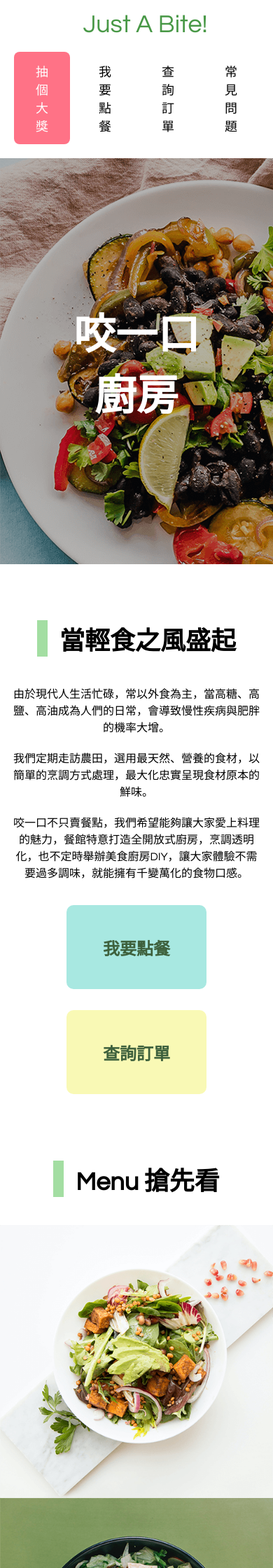
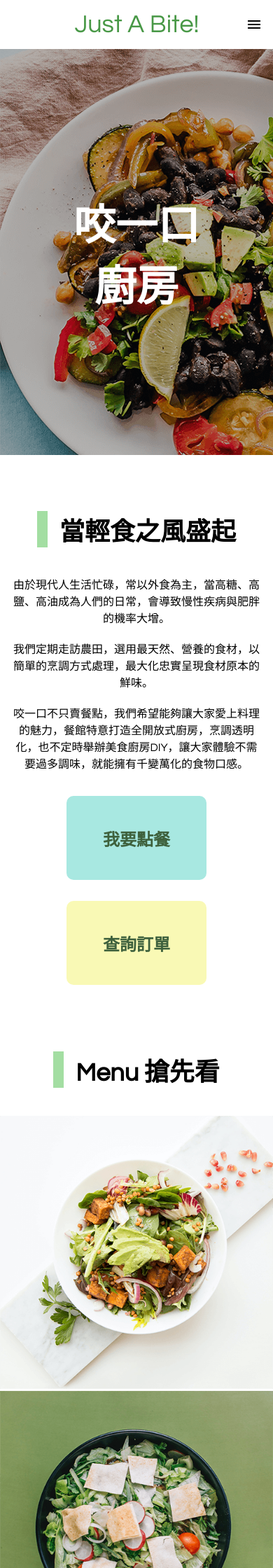
Before and after one commit to Lidemy/mentor-program-5th-rockyooooooo, a PHP site: page / in a window 390 px wide. Shown: the top 2240 px of the page at 70% size. Run offline with PHP 8.4, Linux system fonts and the light colour scheme.

Commit message:
week6-hw1 added hamburger menu and some transitions, hw2 added background color on body

```diff
--- a/homeworks/week6/hw1/index.html
+++ b/homeworks/week6/hw1/index.html
@@ -6,17 +6,19 @@
   <meta name="viewport" content="width=device-width, initial-scale=1.0">
   <title>Just a bite!</title>
   <link rel="stylesheet" href="./style.css">
+  <link href="https://fonts.googleapis.com/icon?family=Material+Icons+Outlined" rel="stylesheet">
 </head>
 <body>
   <header>
     <div class="container">
-      <div class="logo">Just A Bite!</div>
+      <div class="logo"><a href="#">Just A Bite!</a></div>
       <nav class="header__nav">
         <a href="#" class="active">抽個大獎</a>
         <a href="#">我要點餐</a>
         <a href="#">查詢訂單</a>
         <a href="#">常見問題</a>
       </nav>
+      <span class="material-icons-outlined hamburger hide">menu</span>
     </div>
   </header>
 
@@ -42,10 +44,10 @@
   <section class="menu">
       <h2 class="title">Menu 搶先看</h2>
       <div class="menu__images">
-        <img src="./f-001.png" alt="">
-        <img src="./f-002.png" alt="">
-        <img src="./f-003.png" alt="">
-        <img src="./f-004.png" alt="">
+        <div><img src="./f-001.png" alt=""></div>
+        <div><img src="./f-002.png" alt=""></div>
+        <div><img src="./f-003.png" alt=""></div>
+        <div><img src="./f-004.png" alt=""></div>
       </div>
   </section>
 
@@ -95,7 +97,7 @@
           <p>email：service@justabite.com.tw</p>
         </div>
         <div class="footer__sites">
-          <div class="logo">Just A Bite!</div>
+          <div class="logo"><a href="#">Just A Bite!</a></div>
           <p>Facebook / Instagram / Youtube</p>
         </div>
       </div>
@@ -104,5 +106,14 @@
       <p>Copyright © 2020 Just A Bite All Rights Reserved. 咬一口股份有限公司版權所有</p>
     </div>
   </footer>
+
+  <script>
+    const hamburger = document.querySelector('.hamburger')
+    const nav = document.querySelector('.header__nav')
+
+    hamburger.addEventListener('click', () => {
+      nav.classList.toggle('show')
+    })
+  </script>
 </body>
 </html>
--- a/homeworks/week6/hw1/style.css
+++ b/homeworks/week6/hw1/style.css
@@ -12,13 +12,17 @@ section {
   text-align: center;
 }
 
+a {
+  text-decoration: none;
+}
+
 .container {
   max-width: 1280px;
   margin: 0 auto;
   padding: 0 15px;
 }
 
-.logo {
+.logo * {
   font-size: 36px;
   color: #489846;
 }
@@ -54,7 +58,6 @@ header .logo {
 }
 
 .header__nav a {
-  text-decoration: none;
   color: #010101;
   font-size: 18px;
   text-align: center;
@@ -72,6 +75,10 @@ header .logo {
 .header__nav .active {
   background: #ff7286;
   color: #fefefe;
+}
+
+.hamburger {
+  display: none !important;
 }
 /* Header styling */
 
@@ -118,6 +125,12 @@ header .logo {
   margin: 80px 10px 120px;
   border: none;
   border-radius: 10px;
+  cursor: pointer;
+  transition: transform 300ms ease;
+}
+
+.buttons button:hover {
+  transform: scale(1.05);
 }
 
 .btn-order {
@@ -135,8 +148,18 @@ header .logo {
   margin-bottom: 80px;
 }
 
+.menu__images div {
+  max-width: 25%;
+  overflow: hidden;
+}
+
 .menu__images img {
-  max-width: 25%;
+  max-width: 100%;
+  transition: transform 300ms ease;
+}
+
+.menu__images img:hover {
+  transform: scale(1.15);
 }
 /* Menu styling */
 
@@ -221,11 +244,36 @@ header .logo {
 /* RWD */
 @media(max-width: 768px) {
   header .container {
-    flex-direction: column;
+    align-items: center;
   }
 
   header .logo {
-    margin: 16px auto 0;
+    margin: 16px auto;
+  }
+
+  .header__nav {
+    background: white;
+    position: absolute;
+    flex-direction: column;
+    height: 0;
+    overflow: hidden;
+    top: 50px;
+    right: 0;
+    border-radius: 5px;
+    z-index: 2;
+    transition: 0.5s;
+  }
+
+  .header__nav a {
+    margin: 5px;
+  }
+
+  .header__nav.show{
+    height: 50vh;
+  }
+
+  .hamburger {
+    display: inline-block !important;
   }
 
   .buttons {
@@ -243,8 +291,12 @@ header .logo {
     flex-direction: column;
   }
 
+  .menu__images div {
+    min-width: 100%;
+  }
+
   .menu__images img {
-    min-width: 100%;
+    width: 100%;
   }
 
   .comments__body {
--- a/homeworks/week6/hw2/style.css
+++ b/homeworks/week6/hw2/style.css
@@ -5,7 +5,12 @@
   font-family: sans-serif;
 }
 
+body {
+  background: rgba(0, 0, 0, 0.15);
+}
+
 main {
+  background: white;
   box-shadow: 1.8px 2.4px 5px 0 rgba(0, 0, 0, 0.3);
   width: 645px;
   margin: 10vh auto;
```
